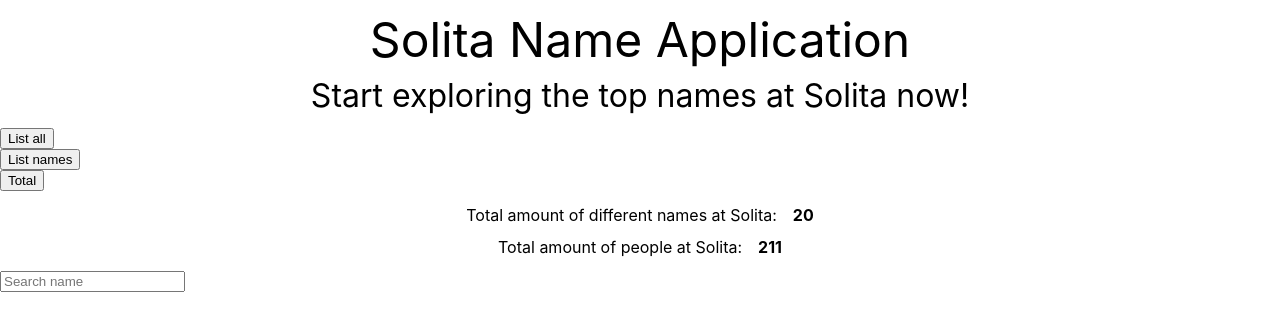
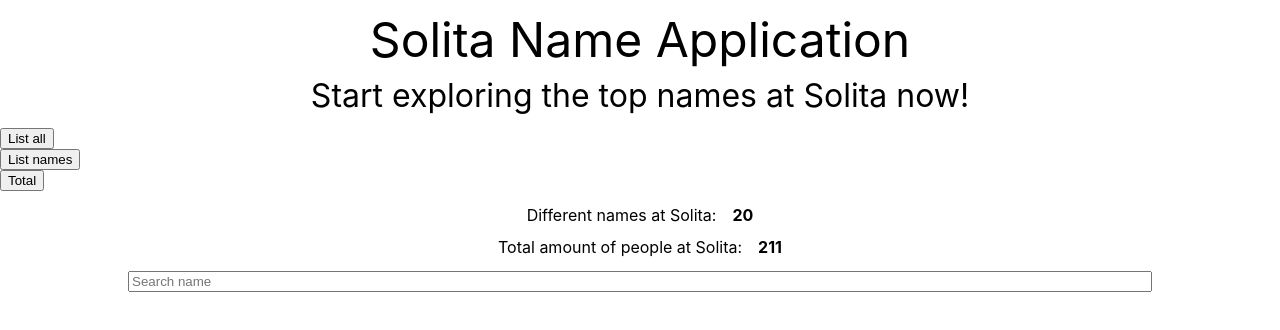
Before and after one commit to vtulonen/name-application, a React (Create React App) app: page / in a window 1280 px wide. Both pictures are taken after a click on the button "Total". Shown: the top 330 px of the page. Built offline with nearby package versions, Linux system fonts and the light colour scheme.

Commit message:
tweaked styles

```diff
--- a/src/Components/NamesTotalAmount/index.js
+++ b/src/Components/NamesTotalAmount/index.js
@@ -14,22 +14,20 @@ const NamesTotalAmount = (props) => {
 console.log(totalPeople);
 
   return (
-    <>
-    <div className="results total-names">
+
+    <div className="results total">
       <div className="result">
-        <div className="result__text">Total amount of different names at Solita:</div>
+        <div className="result__text">Different names at Solita:</div>
         <div className="result__amount">{totalNames}</div>
       </div>
-    </div>
 
-    <div className="results total-people">
       <div className="result">
         <div className="result__text">Total amount of
         people at Solita:</div>
         <div className="result__amount">{totalPeople}</div>
       </div>
     </div>
-    </>
+
   )
 }
 
--- a/src/Components/NamesTotalAmount/styles.scss
+++ b/src/Components/NamesTotalAmount/styles.scss
@@ -1,5 +1,5 @@
-.results.total-names, .results.total-people {
-  margin: 1rem auto;
+.results.total {
+  margin: 1rem 10%;
 
   .result {
     display:flex;
--- a/src/Components/SearchNameAmount/index.js
+++ b/src/Components/SearchNameAmount/index.js
@@ -1,4 +1,5 @@
 import React, { useState } from 'react'
+import './styles.scss'
 
 export default function SearchNameAmount(props) {
   const [searchTarget, setSearchTarget] = useState('');
@@ -7,10 +8,10 @@ export default function SearchNameAmount(props) {
 
 
   const amountOfName = (name) => {
-    // Returns a string containing the amount for the searched
-    // name or a string informing user that the name was not found
+    // Returns div containing the amount for the searched
+    // name or informing user that the name was not found
 
-    if (name.length === 0) return ''; // Dont show anything
+    if (name.length === 0) return null; // Dont show anything
     let amount = 0;
 
     names.forEach(item => {
@@ -21,9 +22,9 @@ export default function SearchNameAmount(props) {
 
     if (amount > 0) {
       name = name.charAt(0).toUpperCase() + name.slice(1);
-      return (`There are ${amount} people named ${name} working at Solita!`)
+      return (<div className="result__text">There are <em>{amount}</em> people named <em className="underline">{name}</em> working at Solita!</div>)
     } else {
-      return 'Name not found'
+      return (<div className="result__text">Name not found</div>)
     }
   }
 
@@ -46,12 +47,8 @@ export default function SearchNameAmount(props) {
         placeholder="Search name"
         value={searchTarget}
       />
-      <div className="result search-result">
-      <div className="result__text">
-          {nameAmount}
-        </div>
-
-
+      <div className="result name-amount">
+        {nameAmount}
       </div>
     </div>
   )
--- a/src/Components/SearchNameAmount/styles.scss
+++ b/src/Components/SearchNameAmount/styles.scss
@@ -0,0 +1,21 @@
+.container {
+  display: flex;
+  flex-direction: column;
+  margin: 0 10%;
+}
+
+.result.name-amount {
+  margin: 1rem 0;
+  font-size: 1.25rem;
+
+  .result {
+    &__text{
+      text-align: center;
+    }
+
+  }
+}
+
+em {
+  font-weight: bold;
+}
```
